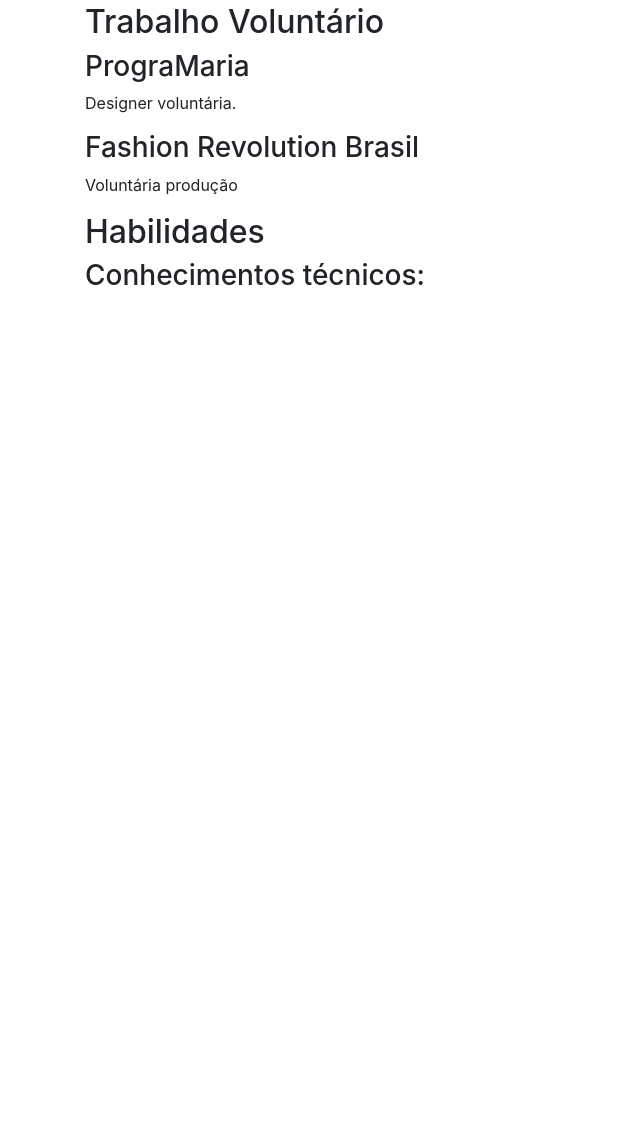
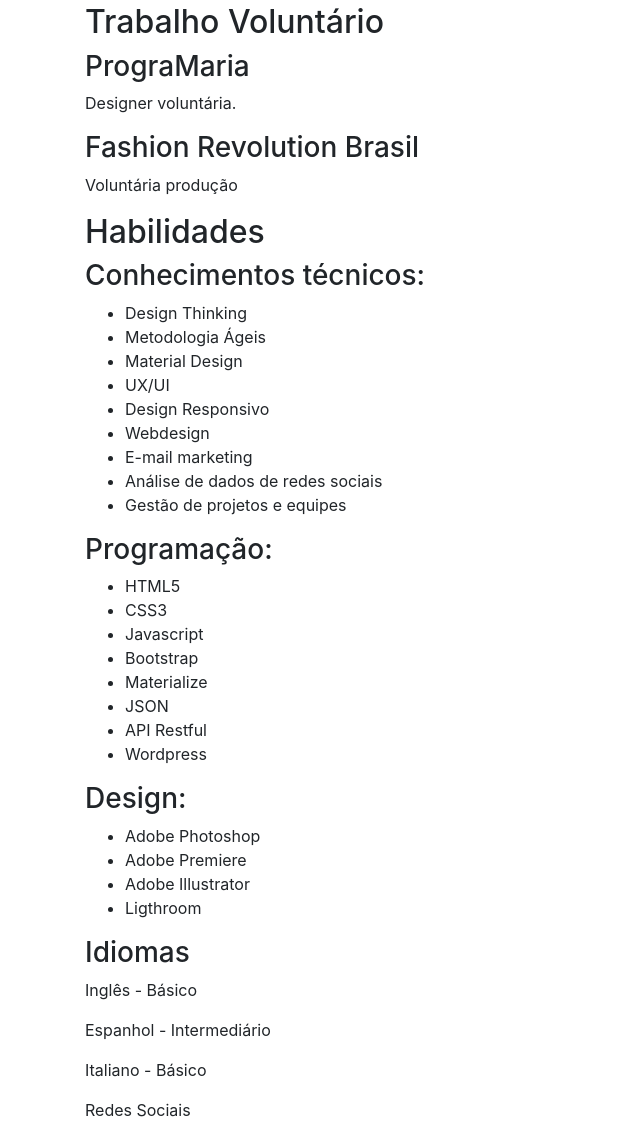
Before and after one commit to lorenyielpo/cv-loreny, a plain HTML site: page index.html in a window 1280 px wide. Shown: the part 987-2125 px from the top of the page, without its empty margins (0-640 px from the left). Before the commit the page ends 1296 px from the top, so only its background shows below. Drawn offline with nearby package versions, Linux system fonts and the light colour scheme.

Commit message:
Section "voluntario" e div com idiomas

```diff
--- a/index.html
+++ b/index.html
@@ -85,8 +85,7 @@
                     do evento pelo Instagram.
                 </p>
             </div>
-        </section>
-        <aside>
+            <section>
                 <div>
                     <h2>Trabalho Voluntário</h2>
                     <div>
@@ -98,14 +97,53 @@
                         <p>Voluntária produção</p>
                     </div>
                 </div>
+            </section>
+            <aside>
                 <div>
                     <h2>Habilidades</h2>
                     <h3>Conhecimentos técnicos:</h3>
                     <ul>
-
+                        <li>Design Thinking</li>
+                        <li>Metodologia Ágeis</li>
+                        <li>Material Design</li>
+                        <li>UX/UI</li>
+                        <li>Design Responsivo</li>
+                        <li>Webdesign</li>
+                        <li>E-mail marketing</li>
+                        <li>Análise de dados de redes sociais</li>
+                        <li>Gestão de projetos e equipes</li>
+                    </ul>
+                    <h3>Programação:</h3>
+                    <ul>
+                        <li>HTML5</li>
+                        <li>CSS3</li>
+                        <li>Javascript</li>
+                        <li>Bootstrap</li>
+                        <li>Materialize</li>
+                        <li>JSON</li>
+                        <li>API Restful</li>
+                        <li>Wordpress</li>
+                    </ul>
+                    <h3>Design:</h3>
+                    <ul>
+                        <li>Adobe Photoshop</li>
+                        <li>Adobe Premiere</li>
+                        <li>Adobe Illustrator</li>
+                        <li>Ligthroom</li>
                     </ul>
                 </div>
+                <div>
+                    <h3>Idiomas</h3>
+                    <p>Inglês - Básico</p>
+                    <p>Espanhol - Intermediário</p>
+                    <p>Italiano - Básico</p>
+                </div>
             </aside>
+            <footer>
+                <div>
+                    <p>Redes Sociais</p>
+                </div>
+            </footer>
     </div>
 </body>
 
```
Lines whose indentation alone changed are shown as unchanged.
